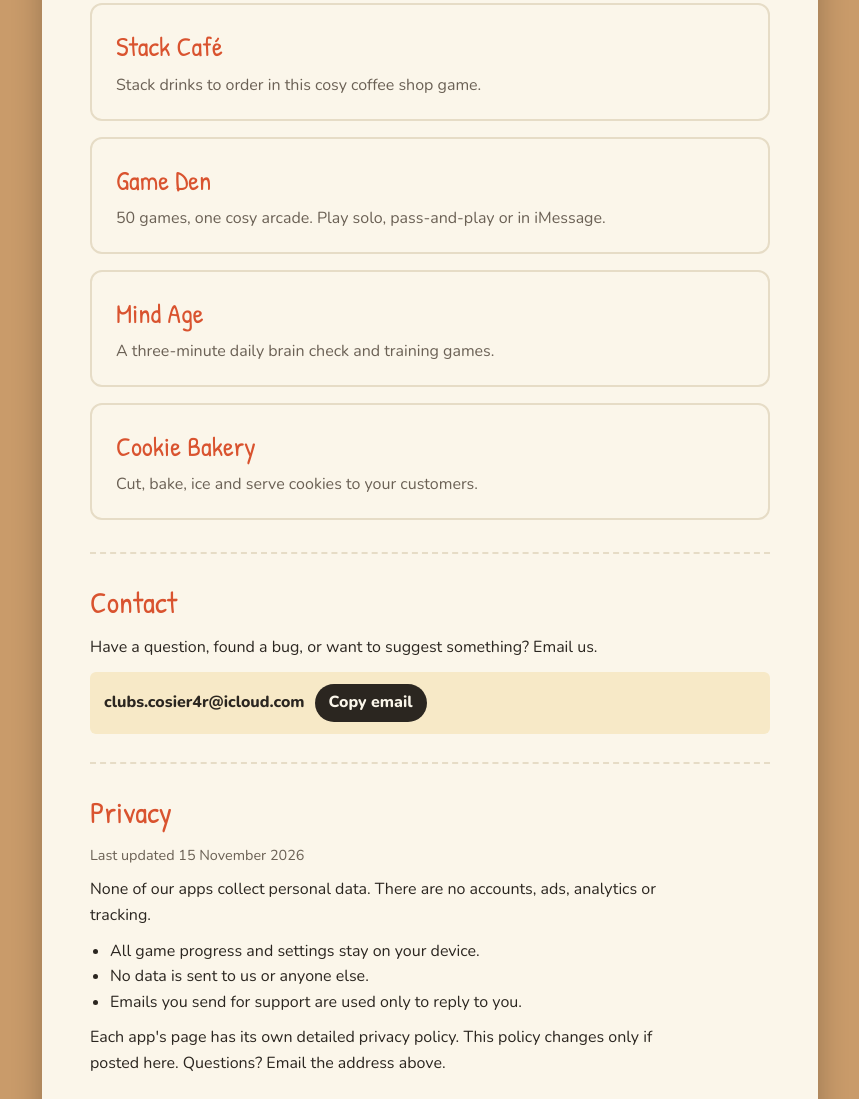
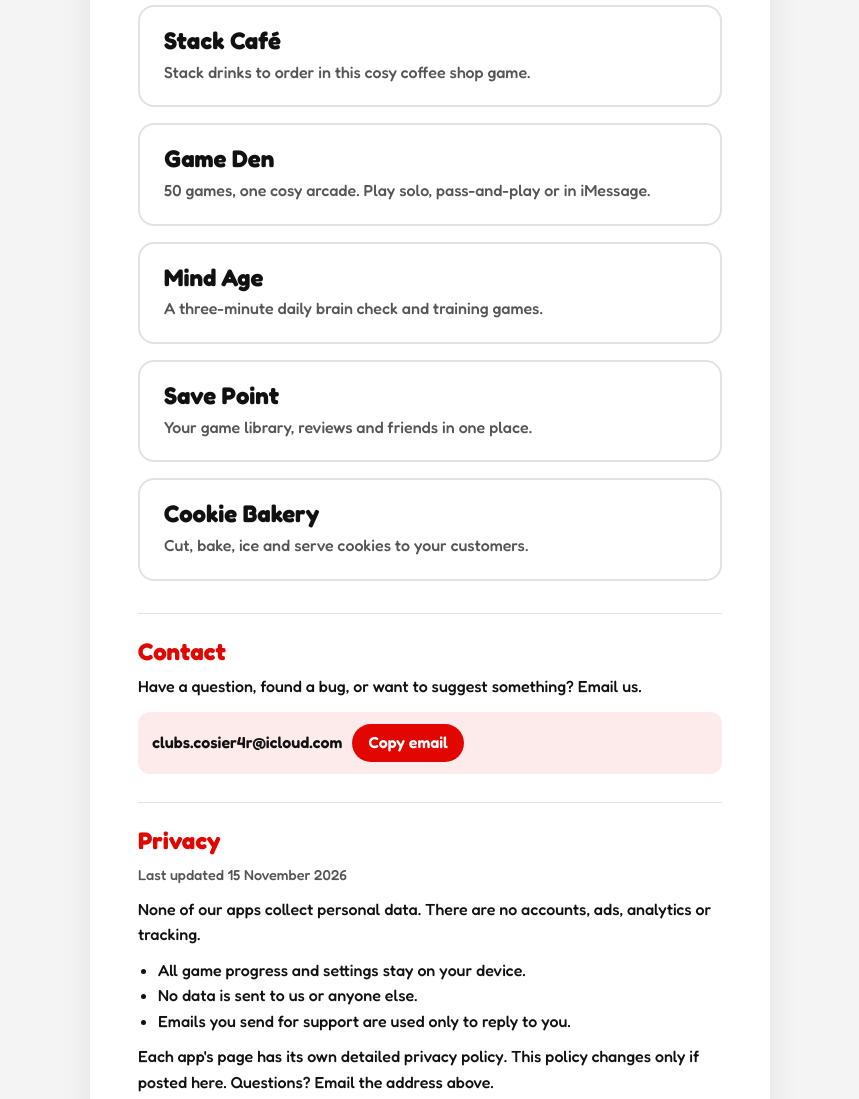
Before and after one commit to BDeclan-Studios/BDeclan-Studios, a plain HTML site: page index.html in a window 1280 px wide. Shown: the part 305-1404 px from the top of the page, without its empty margins (210-1069 px from the left). Drawn offline with nearby package versions, Linux system fonts and the light colour scheme.

Commit message:
Restyle the studio home page in BDStudios brand colours and add Save Point
Co-Authored-By: Claude Opus 5.5 <noreply@anthropic.com>
Claude-Session: https://claude.ai/code/session_01DVxxFVc6BwesxsSfiRWoGz

```diff
--- a/index.html
+++ b/index.html
@@ -3,83 +3,55 @@
 <head>
 <meta charset="UTF-8">
 <meta name="viewport" content="width=device-width, initial-scale=1.0, viewport-fit=cover">
+<meta name="color-scheme" content="light dark">
 <title>BDeclan Studios — Support & Privacy</title>
-<link rel="stylesheet" href="https://fonts.googleapis.com/css2?family=Patrick+Hand&family=Nunito:wght@400;600;800&display=swap">
+<link rel="stylesheet" href="https://fonts.googleapis.com/css2?family=Fredoka:wght@500;600;700&display=swap">
 <style>
+  *, *::before, *::after { box-sizing: border-box; }
+  body { margin: 0; background: var(--bg); color: var(--ink); font-family: var(--body); font-size: 16px; line-height: 1.6;
+         padding: 40px max(16px, env(safe-area-inset-left, 0px)) 56px; -webkit-text-size-adjust: 100%; }
+  .page { position: relative; max-width: 680px; margin: 0 auto; background: var(--paper); padding: 40px clamp(20px, 5vw, 48px) 48px; }
+  .back { display: inline-block; color: var(--link); font-weight: var(--strong); text-decoration: none; margin-bottom: 16px; }
+  .back:hover, nav a:hover { text-decoration: underline; }
+  h1 { font-family: var(--display); margin: 0 0 4px; line-height: 1.1; }
+  .sub { color: var(--muted); margin: 0 0 24px; }
+  nav { display: flex; flex-wrap: wrap; gap: 8px 18px; margin-bottom: 8px; }
+  nav a { color: var(--link); font-weight: var(--strong); text-decoration: none; }
+  section { padding-top: 24px; margin-top: 28px; }
+  h2 { font-family: var(--display); margin: 0 0 8px; line-height: 1.2; }
+  h3 { font-size: 1rem; font-weight: var(--strong); margin: 18px 0 2px; }
+  p, li { max-width: 62ch; }
+  p { margin: 0 0 10px; }
+  ul { padding-left: 20px; margin: 0 0 10px; }
+  .contact { display: flex; flex-wrap: wrap; align-items: center; gap: 10px; padding: 12px 14px; margin: 12px 0; }
+  .email { font-weight: var(--strong); user-select: all; word-break: break-all; }
+  button { font: inherit; font-weight: var(--strong); cursor: pointer; min-height: 36px; padding: 6px 16px; }
+  button:focus-visible, a:focus-visible { outline: 3px solid var(--focus); outline-offset: 2px; }
+  .note { color: var(--muted); font-size: .9rem; }
+  .apps { display: flex; flex-direction: column; gap: 16px; margin-bottom: 32px; }
+  .app-card { display: block; text-decoration: none; color: var(--ink); padding: 20px 24px; }
+  .app-card h2 { margin: 0 0 4px; }
+  .app-card p { margin: 0; color: var(--muted); }
+
   :root {
-    --desk: #c99b6a;
-    --paper: #fbf6ea;
-    --ink: #2b2620;
-    --muted: #6b6155;
-    --tomato: #d9532f;
-    --mustard: #e9b949;
-    --rule: #e6dcc6;
-    --hand: "Patrick Hand", "Comic Sans MS", "Marker Felt", cursive;
-    --body: "Nunito", system-ui, -apple-system, "Segoe UI", sans-serif;
+    --bg: #F4F4F4; --paper: #FFFFFF; --ink: #111111; --muted: #555555; --red: #E10600; --link: #C70500; --focus: #E10600;
+    --display: "Fredoka", ui-rounded, system-ui, sans-serif; --body: "Fredoka", system-ui, -apple-system, sans-serif; --strong: 600;
   }
-  @media (prefers-color-scheme: dark) {
-    :root:not([data-theme="light"]) {
-      --desk: #3a2c20; --paper: #2a2520; --ink: #f2ead9; --muted: #b8ab97;
-      --tomato: #f07a55; --mustard: #e9b949; --rule: #4a4036; color-scheme: dark;
-    }
-  }
-  body {
-    background: var(--desk);
-    color: var(--ink);
-    font-family: var(--body);
-    font-size: 16px;
-    line-height: 1.6;
-    padding-left: max(16px, env(safe-area-inset-left, 0px));
-    padding-right: max(16px, env(safe-area-inset-right, 0px));
-    padding-block: 32px;
-    margin: 0;
-  }
-  .page {
-    position: relative;
-    max-width: 680px;
-    margin: 0 auto;
-    background: var(--paper);
-    border-radius: 6px;
-    box-shadow: 0 10px 30px rgba(0,0,0,.25);
-    padding: 40px clamp(20px, 5vw, 48px) 48px;
-  }
-  .tape {
-    position: absolute; top: -12px; left: 50%;
-    width: 120px; height: 26px; transform: translateX(-50%) rotate(-3deg);
-    background: var(--mustard); opacity: .8; border-radius: 2px;
-  }
-  h1 { font-family: var(--hand); font-weight: 400; font-size: 2.6rem; line-height: 1.1; margin: 0 0 4px; }
-  .sub { color: var(--muted); margin: 0 0 28px; }
-  .apps { display: flex; flex-direction: column; gap: 16px; margin-bottom: 32px; }
-  .app-card {
-    display: block; text-decoration: none; color: var(--ink);
-    border: 2px solid var(--rule); border-radius: 12px;
-    padding: 20px 24px; transition: border-color .15s, box-shadow .15s;
-  }
-  .app-card:hover, .app-card:focus-visible {
-    border-color: var(--tomato); box-shadow: 0 4px 12px rgba(0,0,0,.1);
-  }
-  .app-card h2 { font-family: var(--hand); font-weight: 400; font-size: 1.7rem; margin: 0 0 4px; color: var(--tomato); }
-  .app-card p { margin: 0; color: var(--muted); }
-  section { border-top: 2px dashed var(--rule); padding-top: 24px; margin-top: 28px; }
-  h2.section-title { font-family: var(--hand); font-weight: 400; font-size: 1.9rem; margin: 0 0 8px; color: var(--tomato); }
-  p { margin: 0 0 10px; max-width: 62ch; }
-  ul { padding-left: 20px; margin: 0 0 10px; }
-  li { max-width: 62ch; }
-  .contact {
-    display: flex; flex-wrap: wrap; align-items: center; gap: 10px;
-    background: color-mix(in srgb, var(--mustard) 22%, var(--paper));
-    border-radius: 6px; padding: 12px 14px; margin: 12px 0;
-  }
-  .email { font-weight: 800; user-select: all; word-break: break-all; }
-  button {
-    font: inherit; font-weight: 800; color: var(--paper); background: var(--ink);
-    border: 0; border-radius: 999px; padding: 6px 14px; cursor: pointer;
-  }
-  button:focus-visible, a:focus-visible { outline: 3px solid var(--mustard); outline-offset: 2px; }
-  .note { color: var(--muted); font-size: .9rem; }
-  .back { display: inline-block; color: var(--tomato); font-weight: 800; text-decoration: none; margin-bottom: 16px; }
-  .back:hover { text-decoration: underline; }
+  @media (prefers-color-scheme: dark) { :root {
+    --bg: #0B0B0B; --paper: #161616; --ink: #F5F5F5; --muted: #B5B5B5; --link: #FF4D45; color-scheme: dark;
+  } }
+  body { font-weight: 500; }
+  .page { border-radius: 20px; box-shadow: 0 1px 0 rgba(0,0,0,.04), 0 12px 32px rgba(0,0,0,.08); overflow: hidden; padding-top: 52px; }
+  .tape { position: absolute; top: 0; left: 0; right: 0; height: 8px; background: var(--red); }
+  h1 { font-size: 2.6rem; font-weight: 700; letter-spacing: -.5px; }
+  h2, h2.section-title { font-size: 1.5rem; font-weight: 700; }
+  h2.section-title { color: var(--red); }
+  section { border-top: 1px solid color-mix(in srgb, var(--ink) 12%, transparent); }
+  .app-card { border: 2px solid color-mix(in srgb, var(--ink) 12%, transparent); border-radius: 16px; transition: border-color .15s, transform .15s; }
+  .app-card:hover, .app-card:focus-visible { border-color: var(--red); transform: translateY(-2px); }
+  .app-card h2 { color: var(--ink); }
+  .contact { background: color-mix(in srgb, var(--red) 8%, var(--paper)); border-radius: 12px; }
+  button { color: #FFFFFF; background: var(--red); border: 0; border-radius: 999px; }
 </style>
 </head>
 <body>
@@ -105,6 +77,10 @@
     <a class="app-card" href="mind-age/">
       <h2>Mind Age</h2>
       <p>A three-minute daily brain check and training games.</p>
+    </a>
+    <a class="app-card" href="savepoint/">
+      <h2>Save Point</h2>
+      <p>Your game library, reviews and friends in one place.</p>
     </a>
     <a class="app-card" href="cookie-bakery/">
       <h2>Cookie Bakery</h2>
```
